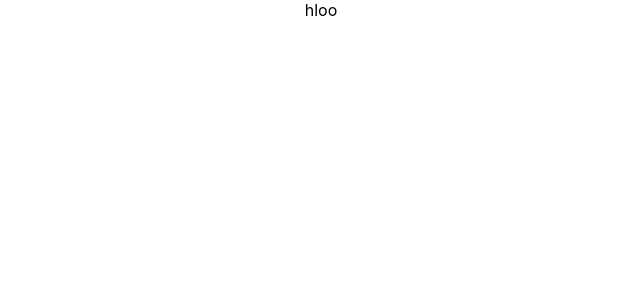
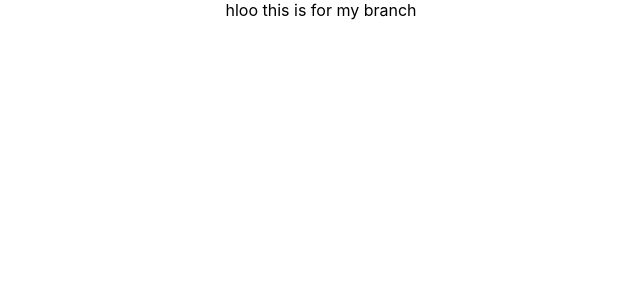
Before and after one commit to RafiShaik955/training_frontend, a React (Create React App) app: page / in a window 1280 px wide. Shown: the top 300 px of the page, without its empty margins (319-959 px from the left). Built offline with nearby package versions, Linux system fonts and the light colour scheme.

Commit message:
added to branch

```diff
--- a/src/App.js
+++ b/src/App.js
@@ -4,10 +4,10 @@ import axios from 'axios';
 
 function App() {
 
-
    return (
     <div className="App">
      hloo
+     this is for my branch
     </div>
   );
 }
```
